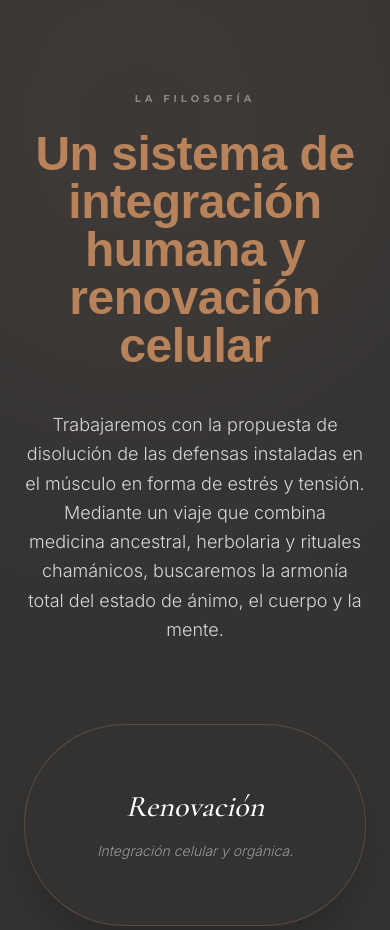
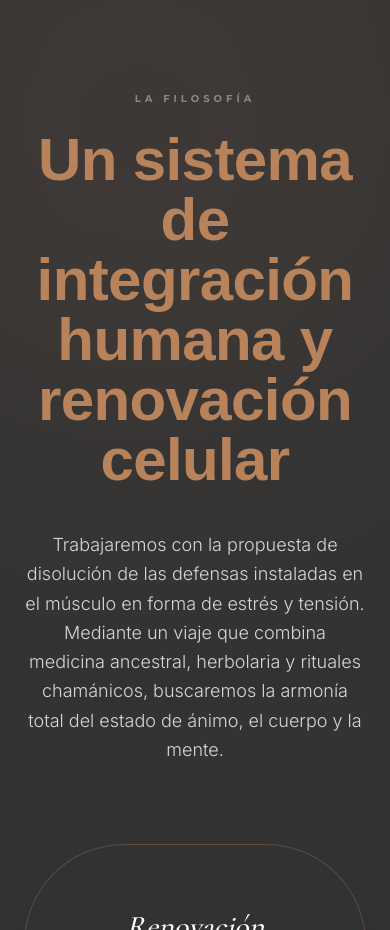
Before and after one commit to yelitzerangeloficialweb-max/yelitze-rangel-web, a Next.js app: page /servicios/sesiones-corporales in a window 390 px wide. Shown: the part 1020-1950 px from the top of the page. Built offline with nearby package versions, Linux system fonts and the light colour scheme; a web font is replaced by a local one.

Commit message:
style: increase Filosofia title font size on mobile for better visibility

```diff
--- a/app/(website)/(routes)/servicios/sesiones-corporales/page.tsx
+++ b/app/(website)/(routes)/servicios/sesiones-corporales/page.tsx
@@ -74,7 +74,7 @@ export default function SesionesCorporalesPage() {
                         <span className="text-white/40 font-guide font-bold tracking-[0.4em] uppercase text-[10px] block mb-6">
                             La Filosofía
                         </span>
-                        <h2 className="text-5xl md:text-8xl font-script text-[#B8835A] leading-none mb-10">
+                        <h2 className="text-6xl md:text-8xl font-script text-[#B8835A] leading-none mb-10">
                             Un sistema de integración humana y renovación celular
                         </h2>
                         <p className="text-white/80 text-lg leading-relaxed max-w-3xl mx-auto font-light">
```
